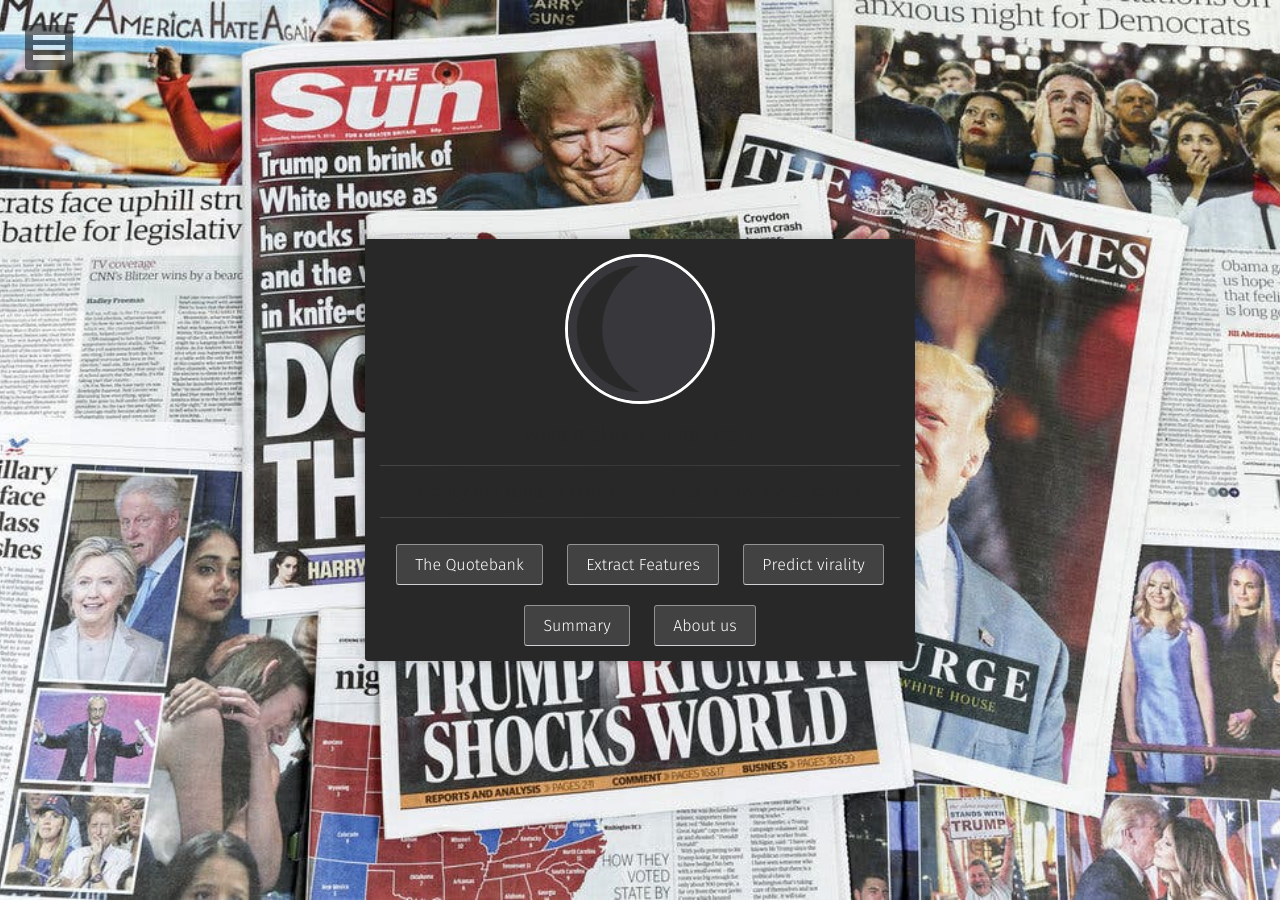
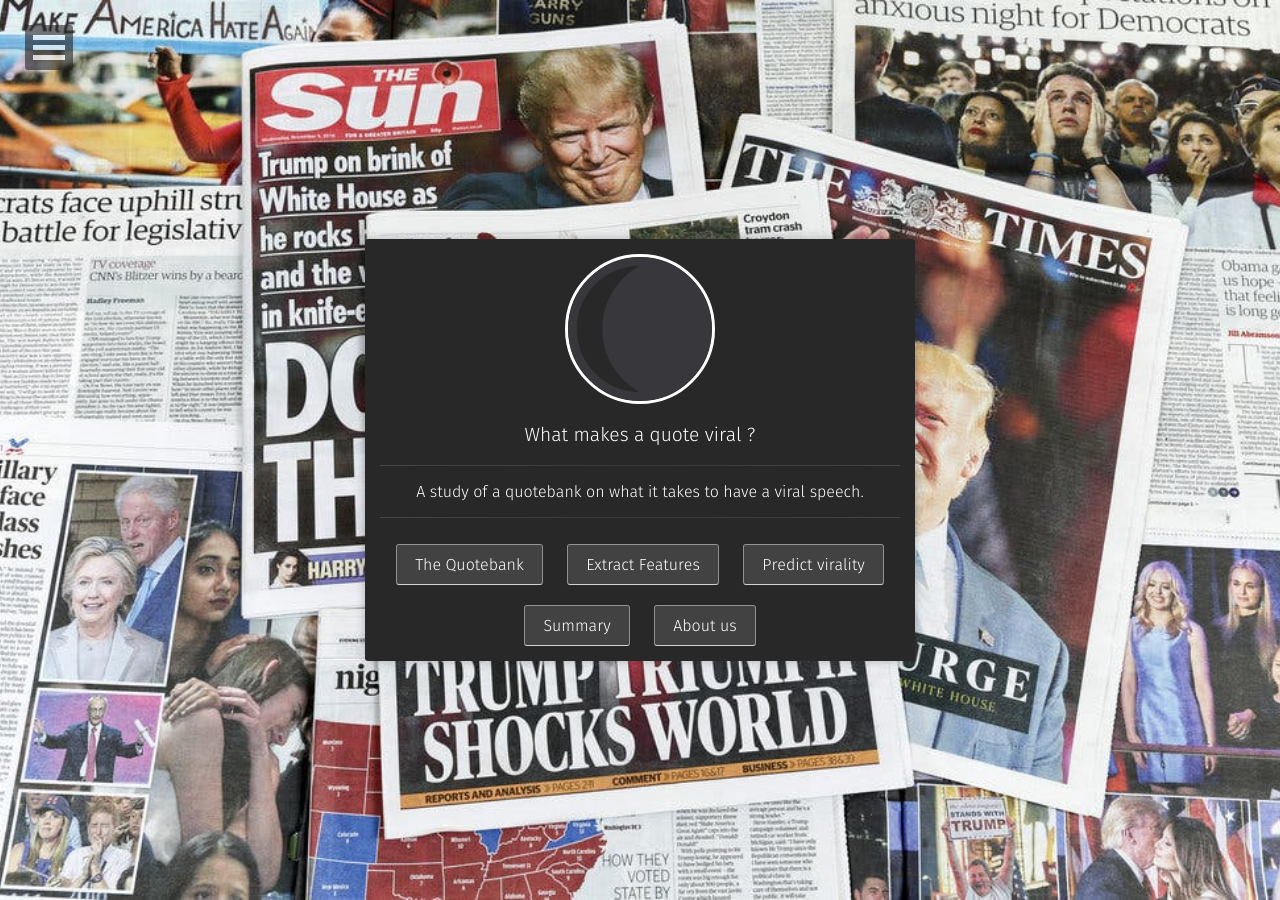
Before and after one commit to kaoutamine/viralSpeech, a Jekyll site: the page built from index.html, in a window 1280 px wide. Built offline with Jekyll 4.4.1, drawn with Linux system fonts in a browser that asks for light colours; some web fonts are replaced.

Commit message:
change typography and links

```diff
--- a/_layouts/home.html
+++ b/_layouts/home.html
@@ -15,20 +15,21 @@ layout: compress
     <header class="header flex" role="banner">
         <div class="container animated fadeIn">
             <div class="row">
-                <img src="{{ site.logo }}" class="img-circle zoombtn animated rotateIn">
-
+                <a href="{{ site.url }}">
+                    <img src="{{ site.logo }}" class="img-circle zoombtn animated rotateIn">
+                </a>
                 <h3 class="title">
-                    <p style="font-size:1.2rem;font-weight:300">{{ site.title }}</p>
+                    <a class="zoombtn" href="{{ site.url }}">
+                        <p style="font-size:1.2rem;font-weight:300">{{ site.title }}</p>
+                    </a>
                 </h3>
-
                 <hr class="hr-line">
-
                 <h3 class="title">
-                    <p style="font-size:1rem;font-weight:300">{{ site.bio }}</p>
+                    <a href="{{ site.url }}">
+                        <p style="font-size:1rem;font-weight:300">{{ site.bio }}</p>
+                    </a>
                 </h3>
-
                 <hr class="hr-line">
-
                 <h3 class="title">
                     <a class="btn zoombtn" href="{{ site.url }}/quotebank">
                         The Quotebank
--- a/_sass/typography.scss
+++ b/_sass/typography.scss
@@ -40,26 +40,32 @@ h3.title a {
 // post list
 .post-list {
     text-align: left;
+
     ul {
         list-style: none;
         padding-left: 0;
     }
+
     li {
         padding: 10px 18px;
         margin: 0 10px;
         text-decoration: none;
         background: $white;
         color: $color_shark;
+
         a {
             @include font-rem(20);
             text-decoration: none;
             color: $color_shark;
             font-weight: bolder;
+
             &:hover {
                 color: $red;
             }
         }
+
         p {
+            color: $white;
             font-weight: lighter;
             @include font-rem(16);
         }
```
Lines whose indentation alone changed are shown as unchanged.
